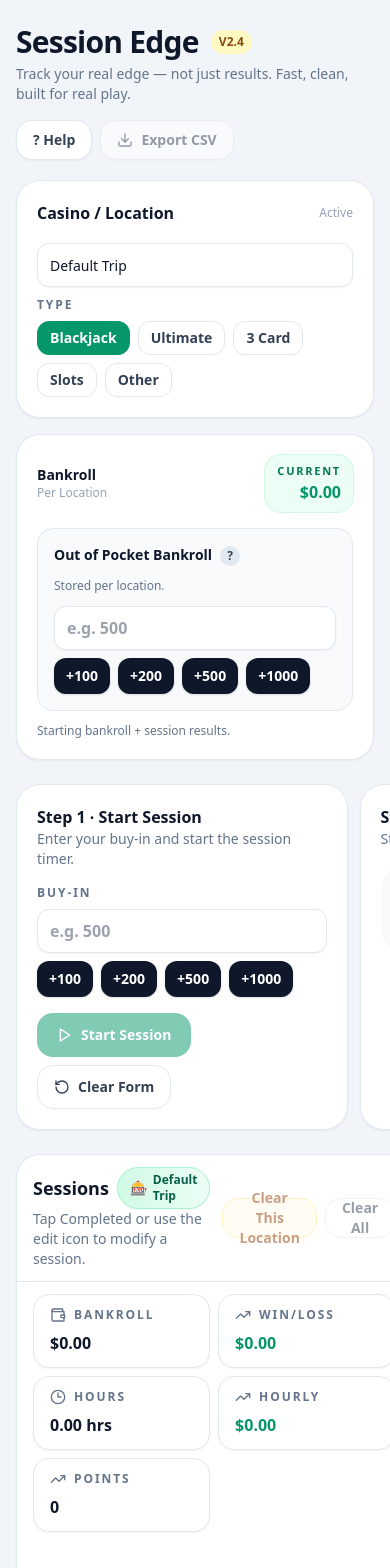
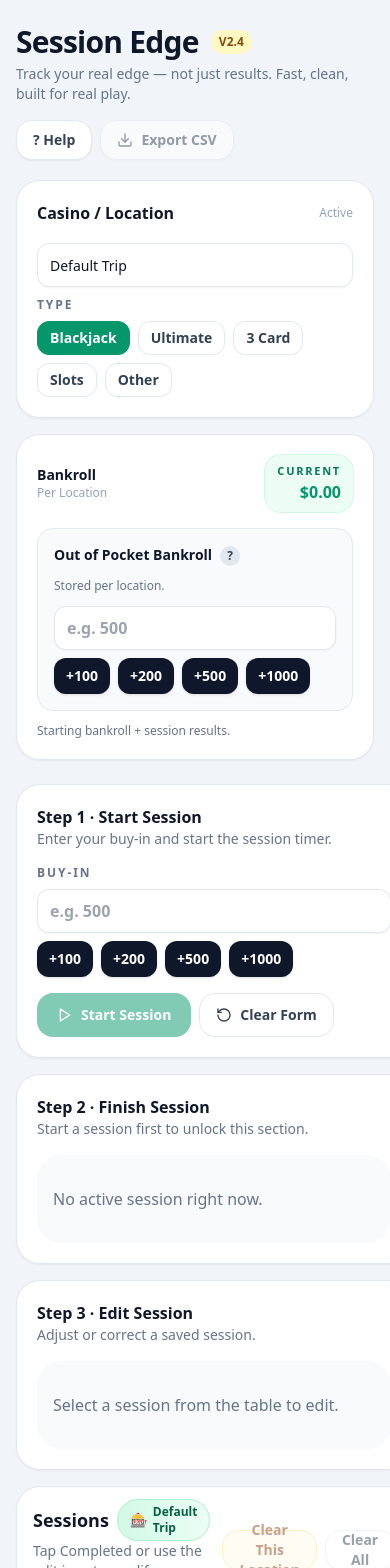
Before and after one commit to johnfbalogh-blip/blackjack-tracker, a React (Vite) app: page / in a window 390 px wide. Shown: the top 1568 px of the page. Built offline with nearby package versions, Linux system fonts and the light colour scheme.

Commit message:
Update App.tsx

```diff
--- a/src/App.tsx
+++ b/src/App.tsx
@@ -1142,8 +1142,8 @@ export default function App() {
         )}
 
         <div className="grid gap-4 lg:gap-5 xl:grid-cols-1">
-          <div className="flex gap-3 overflow-x-auto pb-2 snap-x snap-mandatory lg:grid lg:gap-4 lg:overflow-visible lg:pb-0 lg:grid-cols-3">
-            <motion.div initial={{ opacity: 0, y: 12 }} animate={{ opacity: 1, y: 0 }} className="min-w-[85vw] snap-start rounded-3xl border border-slate-200 bg-white p-5 shadow-sm hover:shadow-md transition lg:min-w-0">
+          <div className="grid gap-4 lg:grid-cols-3">
+            <motion.div initial={{ opacity: 0, y: 12 }} animate={{ opacity: 1, y: 0 }} className="rounded-3xl border border-slate-200 bg-white p-5 shadow-sm hover:shadow-md transition">
               <div className="mb-4">
                 <div className="text-base font-semibold">Step 1 · Start Session</div>
                 <div className="text-sm text-slate-500">Enter your buy-in and start the session timer.</div>
@@ -1227,7 +1227,7 @@ export default function App() {
               </div>
             </motion.div>
 
-            <motion.div id="finish-session-panel" initial={{ opacity: 0, y: 12 }} animate={{ opacity: 1, y: 0 }} transition={{ delay: 0.03 }} className="min-w-[85vw] snap-start rounded-3xl border border-slate-200 bg-white p-5 shadow-sm hover:shadow-md transition lg:min-w-0">
+            <motion.div id="finish-session-panel" initial={{ opacity: 0, y: 12 }} animate={{ opacity: 1, y: 0 }} transition={{ delay: 0.03 }} className="rounded-3xl border border-slate-200 bg-white p-5 shadow-sm hover:shadow-md transition">
               <div className="mb-4">
                 <div className="text-base font-semibold">Step 2 · Finish Session</div>
                 <div className="text-sm text-slate-500">
@@ -1353,7 +1353,7 @@ export default function App() {
               )}
             </motion.div>
 
-            <motion.div id="edit-session-panel" initial={{ opacity: 0, y: 12 }} animate={{ opacity: 1, y: 0 }} transition={{ delay: 0.06 }} className="min-w-[85vw] snap-start rounded-3xl border border-slate-200 bg-white p-5 shadow-sm hover:shadow-md transition lg:min-w-0">
+            <motion.div id="edit-session-panel" initial={{ opacity: 0, y: 12 }} animate={{ opacity: 1, y: 0 }} transition={{ delay: 0.06 }} className="rounded-3xl border border-slate-200 bg-white p-5 shadow-sm hover:shadow-md transition">
               <div className="mb-4 flex items-start justify-between gap-3">
                 <div>
                   <div className="text-base font-semibold">Step 3 · Edit Session</div>
```
